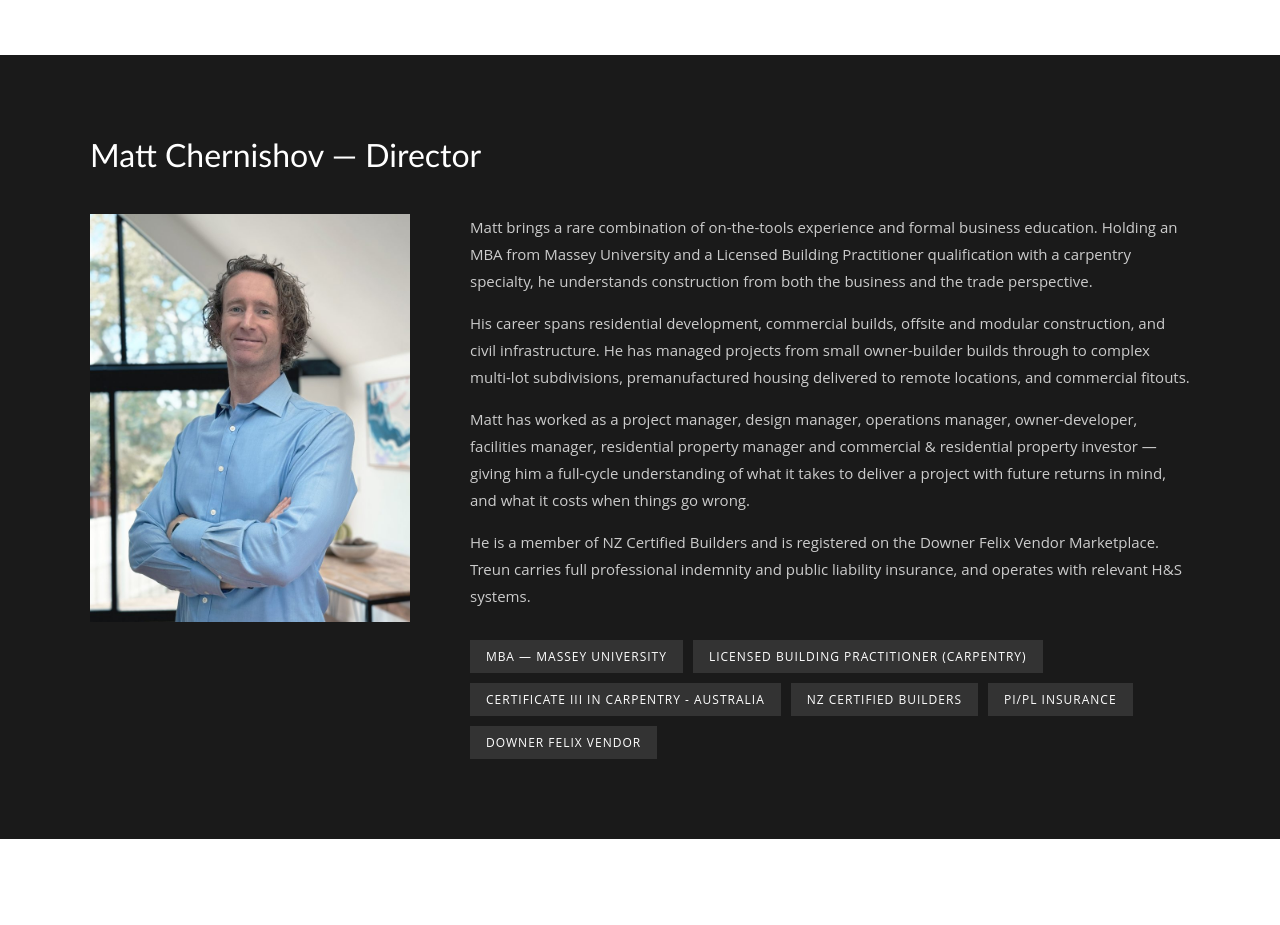
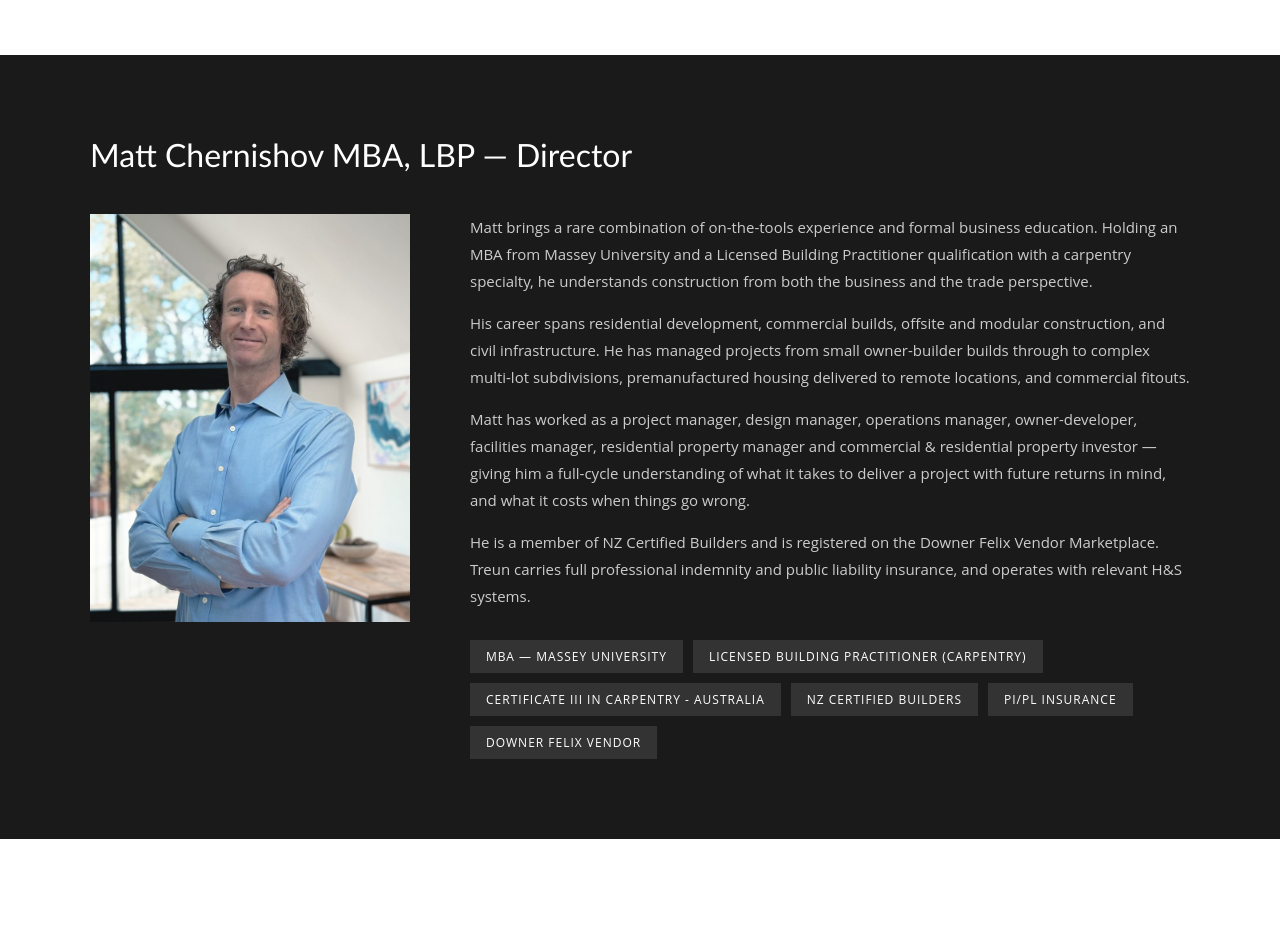
Before and after one commit to TreunLtd/treun-website, a React (Create React App) app: page /about in a window 1280 px wide. Shown: the part 880-1805 px from the top of the page. Built offline with nearby package versions, Linux system fonts and the light colour scheme.

Commit message:
Update AboutPage.js

```diff
--- a/src/pages/AboutPage.js
+++ b/src/pages/AboutPage.js
@@ -39,7 +39,7 @@ export default function AboutPage() {
 
       <section className="about-section about-section-dark">
   <div className="about-container">
-    <h2>Matt Chernishov — Director</h2>
+    <h2>Matt Chernishov MBA, LBP — Director</h2>
     <div className="matt-section">
       <div className="matt-photo-col">
         <img
```
